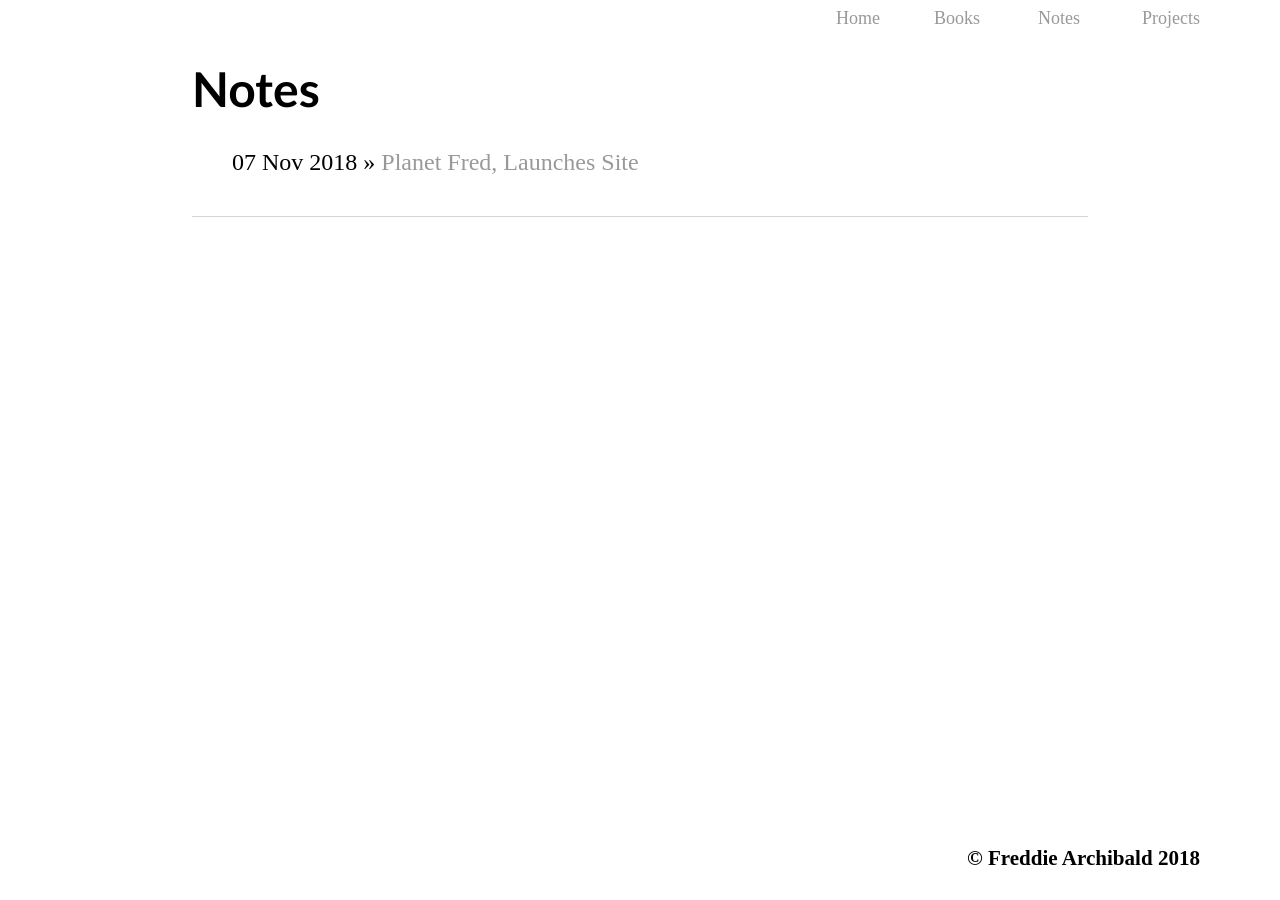
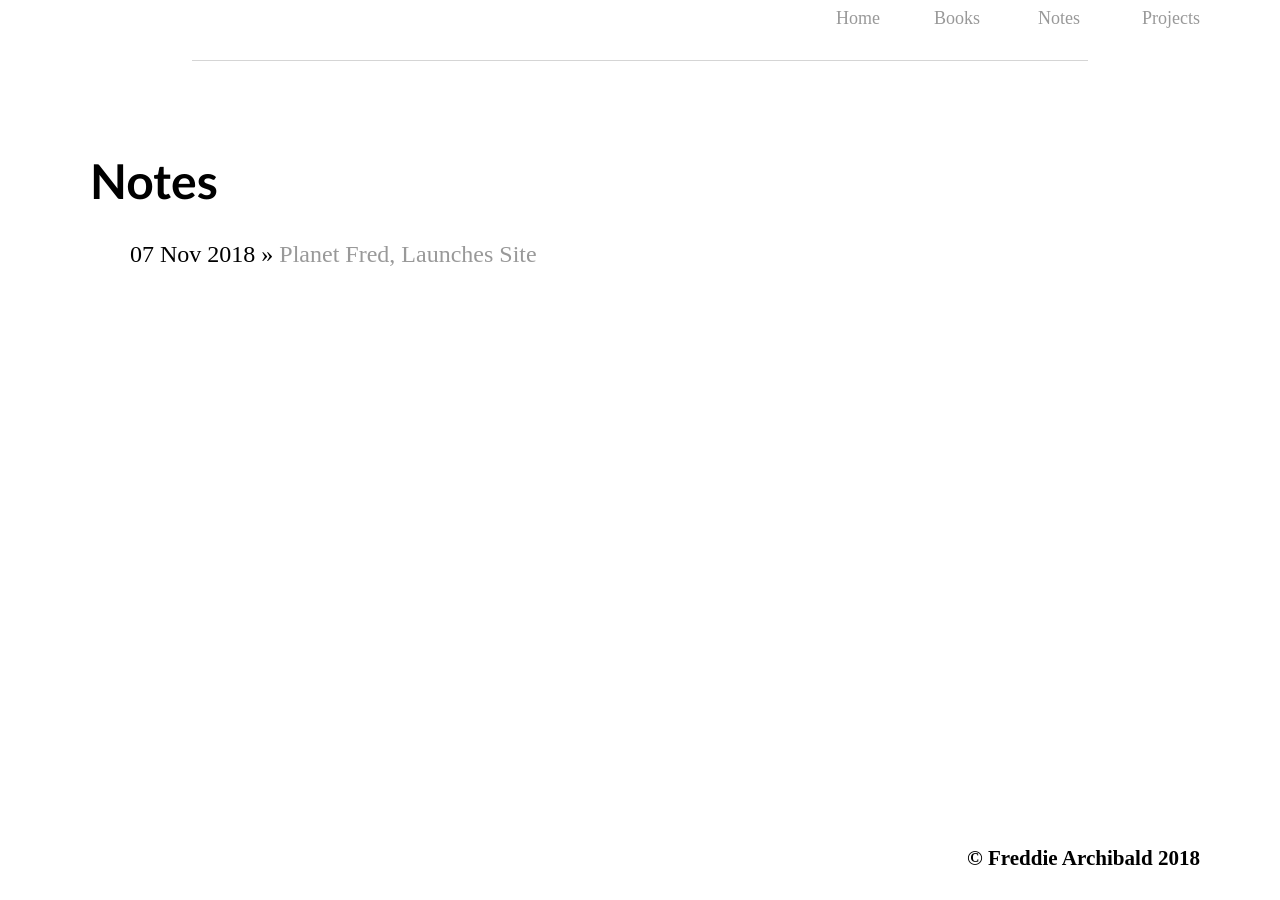
Before and after one commit to scryptive/personal, a Jekyll site: the page built from notes/index.html, in a window 1280 px wide. Built offline with Jekyll 4.4.1, drawn with Linux system fonts in a browser that asks for light colours.

Commit message:
Update index.html

```diff
--- a/notes/index.html
+++ b/notes/index.html
@@ -2,6 +2,20 @@
 layout: default
 title: Notes
 ---
+<style>
+
+.main {
+    position: absolute;
+    height: 500px;
+    width: 600px;
+    left: 50%;
+    top: 30%;
+    margin-top: -150px;
+    margin-left: -550px;
+}
+</style>
+
+<div class="main">
 	<h1>{{ page.title }}</h1>
 	<ul class="posts">
 
@@ -9,3 +23,4 @@
 	    <li><span>{{ post.date | date_to_string }}</span> » <a href="{{ post.url }}" title="{{ post.title }}">{{ post.title }}</a></li>
 	  {% endfor %}
 	</ul>
+</div><!-- /.main -->
```
